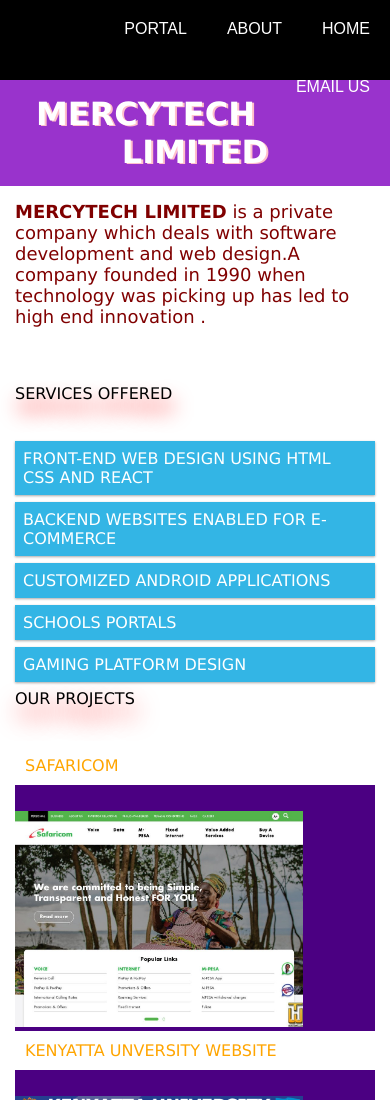
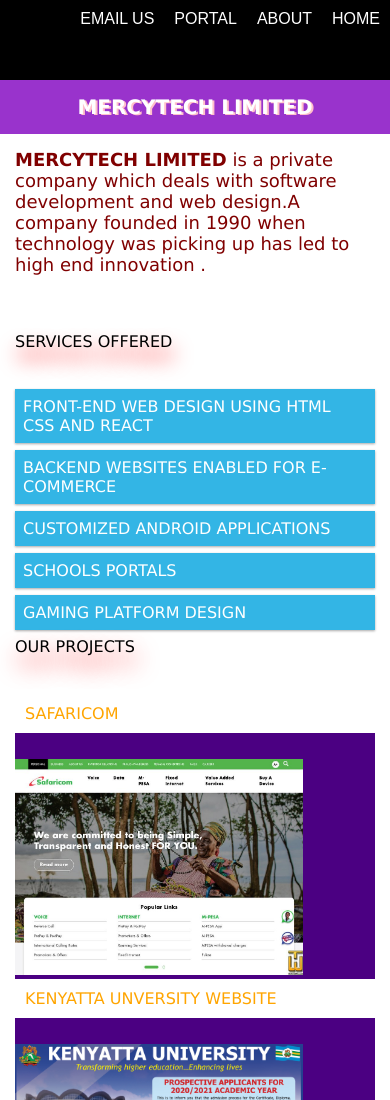
Before and after one commit to Lauprof/technical, a plain HTML site: page index.html in a window 390 px wide. Shown: the top 1100 px of the page. Drawn offline with Linux system fonts and the light colour scheme.

Commit message:
Update styles.css
Media query

```diff
--- a/styles.css
+++ b/styles.css
@@ -137,3 +137,10 @@
   [class*="col-"] {
     width: 100%;
   }
+.nav a{
+padding:10px;
+}
+h1{
+font-size:20px;
+}
+}
```
